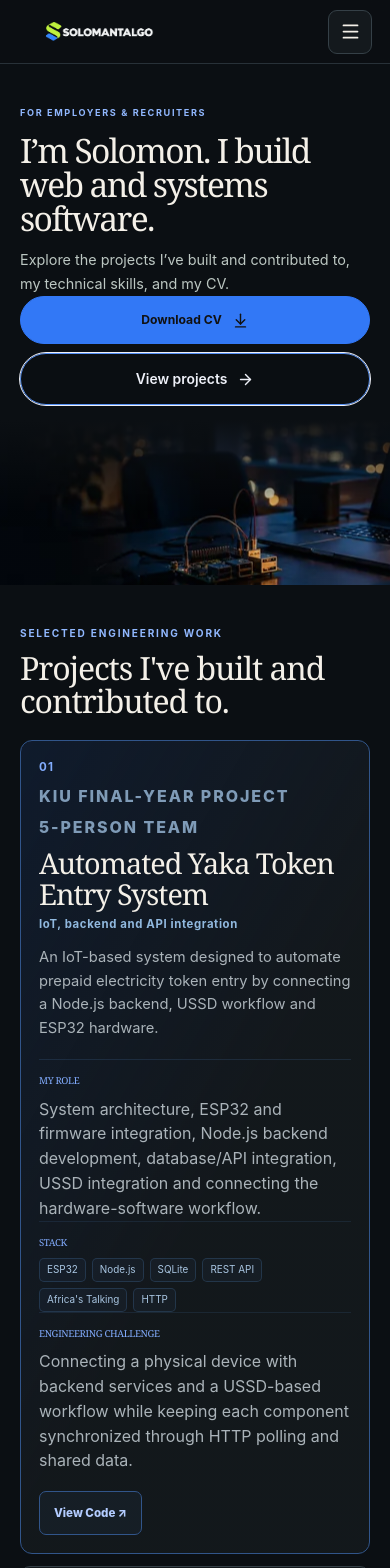
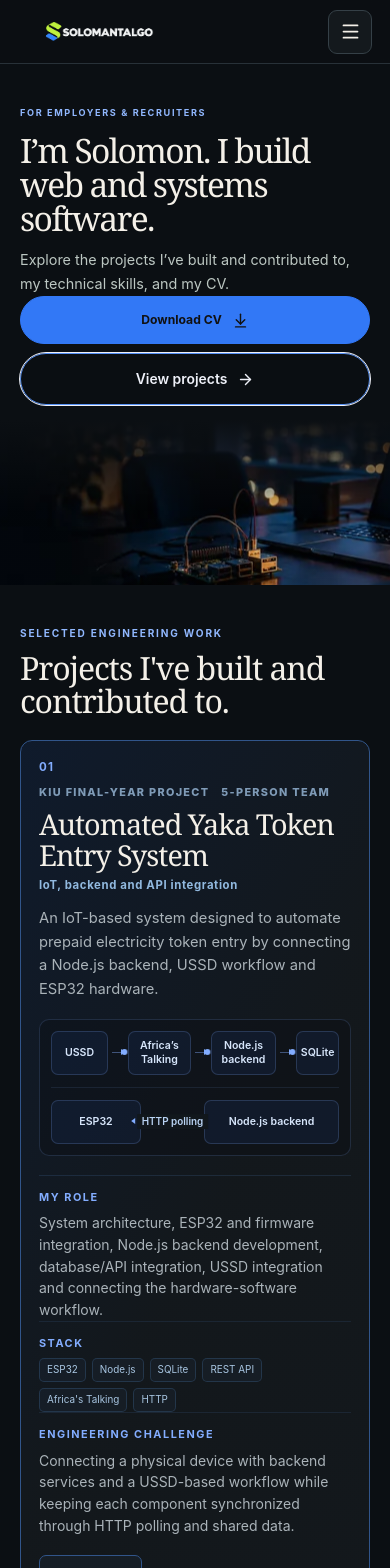
Before and after one commit to Solomantalgo/My-Portfolio-site, a React (Vite) app: page /developer in a window 390 px wide. Shown: the top 1568 px of the page. Built offline with nearby package versions, Linux system fonts and the light colour scheme.

Commit message:
Strengthen developer project proof and interactions

```diff
--- a/src/developer-polish.css
+++ b/src/developer-polish.css
@@ -175,17 +175,300 @@
 .developer :is(.featured-project-detail p, .compact-project-detail p,
   .compact-project-summary, .compact-project-workflow, .skill-grid p,
   .secondary-project-card > p) {
-  font-size: max(0.875rem, 1em);
+  font-size: 0.875rem;
 }
 
 .developer :is(.featured-project-meta, .compact-project-meta,
   .secondary-project-card > small, .developer-availability) {
-  font-size: max(0.68rem, 1em);
+  font-size: 0.68rem;
 }
 
 .developer :is(.actions .button, .compact-project-actions a,
   .featured-project-link, .more-projects-toggle, .dev-footer-links a) {
   min-height: 44px;
+}
+
+.developer-project-card {
+  position: relative;
+  isolation: isolate;
+  overflow: hidden;
+  translate: 0 0;
+  transition: translate 200ms ease;
+}
+
+.developer .more-projects-toggle {
+  display: inline-flex;
+  align-items: center;
+  justify-content: center;
+  gap: 9px;
+}
+
+.developer .more-projects-toggle svg {
+  transition: transform 200ms ease;
+}
+
+.developer .more-projects-toggle svg.is-open {
+  transform: rotate(180deg);
+}
+
+.developer-project-card::after,
+.secondary-project-card::after {
+  position: absolute;
+  z-index: -1;
+  inset: 0;
+  border-radius: inherit;
+  background: radial-gradient(circle at var(--mx, 50%) var(--my, 50%), rgba(50, 120, 246, 0.15), transparent 38%);
+  content: "";
+  opacity: 0;
+  transition: opacity 180ms ease;
+  pointer-events: none;
+}
+
+.developer-project-card :is(.featured-project-detail h4, .compact-project-detail h4,
+  .compact-project-workflow b) {
+  color: var(--dev-blue-light);
+  font-family: Inter, Arial, sans-serif;
+  font-size: 0.68rem;
+  font-weight: 700;
+  letter-spacing: 0.14em;
+  line-height: 1.35;
+  text-transform: uppercase;
+}
+
+.developer .developer-browser-preview {
+  overflow: hidden;
+  margin: 14px 0 17px;
+  border: 1px solid rgba(131, 173, 255, 0.2);
+  border-radius: 9px;
+  background: #0e1318;
+}
+
+.developer-browser-bar {
+  display: flex;
+  height: 32px;
+  align-items: center;
+  gap: 11px;
+  padding: 0 10px;
+  border-bottom: 1px solid rgba(53, 64, 71, 0.72);
+  color: #9aa7b1;
+  background: #171d22;
+  font: 500 0.68rem/1 Inter, Arial, sans-serif;
+}
+
+.developer-browser-dots {
+  display: inline-flex;
+  flex: 0 0 auto;
+  gap: 4px;
+}
+
+.developer-browser-dots i {
+  width: 7px;
+  height: 7px;
+  border-radius: 50%;
+  background: #52606a;
+}
+
+.developer-browser-address {
+  overflow: hidden;
+  min-width: 0;
+  white-space: nowrap;
+  text-overflow: ellipsis;
+}
+
+.developer-browser-preview img {
+  display: block;
+  width: 100%;
+  height: auto;
+  aspect-ratio: 3 / 2;
+  object-fit: cover;
+  object-position: center top;
+}
+
+.yaka-architecture {
+  margin: 21px 0 3px;
+  padding: 17px;
+  border: 1px solid rgba(131, 173, 255, 0.16);
+  border-radius: 10px;
+  background: rgba(11, 15, 19, 0.38);
+}
+
+.yaka-flow-row {
+  display: grid;
+  grid-template-columns: minmax(0, 1fr) 18px minmax(0, 1.2fr) 18px minmax(0, 1.15fr) 18px minmax(0, 0.75fr);
+  align-items: center;
+  gap: 6px;
+}
+
+.yaka-flow-row + .yaka-flow-row {
+  margin-top: 12px;
+  padding-top: 12px;
+  border-top: 1px solid rgba(131, 173, 255, 0.1);
+}
+
+.yaka-flow-row > span {
+  display: grid;
+  min-height: 40px;
+  place-items: center;
+  padding: 7px 8px;
+  border: 1px solid rgba(131, 173, 255, 0.2);
+  border-radius: 7px;
+  color: #d7e6fb;
+  background: rgba(50, 120, 246, 0.08);
+  font: 600 0.72rem/1.3 Inter, Arial, sans-serif;
+  text-align: center;
+}
+
+.yaka-flow-row > i {
+  position: relative;
+  height: 1px;
+  background: rgba(131, 173, 255, 0.42);
+}
+
+.yaka-flow-row > i::after {
+  position: absolute;
+  top: -3px;
+  right: -1px;
+  width: 0;
+  height: 0;
+  border-top: 3px solid transparent;
+  border-bottom: 3px solid transparent;
+  border-left: 4px solid #83adff;
+  content: "";
+}
+
+.yaka-flow-row > i::before {
+  position: absolute;
+  top: -3px;
+  left: 0;
+  width: 6px;
+  height: 6px;
+  border-radius: 50%;
+  background: #83adff;
+  content: "";
+  opacity: 0;
+  animation: yaka-poll-pulse 2.5s ease-in-out infinite;
+}
+
+.yaka-flow-device {
+  grid-template-columns: minmax(0, 0.8fr) minmax(60px, 0.4fr) minmax(0, 1.2fr);
+}
+
+.yaka-flow-device > i::before {
+  animation-direction: alternate;
+}
+
+.yaka-flow-device > i::after {
+  right: -1px;
+}
+
+.yaka-flow-device > i > b {
+  position: absolute;
+  z-index: 1;
+  top: 50%;
+  left: 50%;
+  padding: 2px 5px;
+  color: #b9d3f3;
+  background: #11171c;
+  font: 600 0.62rem/1.2 Inter, Arial, sans-serif;
+  white-space: nowrap;
+  transform: translate(-50%, -50%);
+}
+
+.yaka-flow-device > i > b::before {
+  position: absolute;
+  top: 50%;
+  left: -2px;
+  width: 0;
+  height: 0;
+  border-top: 3px solid transparent;
+  border-bottom: 3px solid transparent;
+  border-right: 4px solid #83adff;
+  content: "";
+  transform: translate(-100%, -50%);
+}
+
+@keyframes yaka-poll-pulse {
+  0% { opacity: 0; transform: translateX(0); }
+  15% { opacity: 1; }
+  85% { opacity: 1; transform: translateX(12px); }
+  100% { opacity: 0; transform: translateX(12px); }
+}
+
+.developer .secondary-project-card > small {
+  color: #98aec4;
+  font-family: Inter, Arial, sans-serif;
+  font-size: 0.68rem;
+  letter-spacing: 0.12em;
+  line-height: 1.5;
+}
+
+.developer .project-status {
+  align-self: flex-start;
+  margin-top: 9px;
+  padding: 5px 8px;
+  border: 1px solid rgba(237, 170, 82, 0.35);
+  border-radius: 999px;
+  color: #f1bf78;
+  background: rgba(237, 170, 82, 0.08);
+  font: 700 0.66rem/1.2 Inter, Arial, sans-serif;
+  letter-spacing: 0.09em;
+}
+
+@media (hover: hover) {
+  .developer-project-card:hover,
+  .secondary-project-card:hover {
+    border-color: rgba(131, 173, 255, 0.5);
+    translate: 0 -3px;
+  }
+
+  .developer-project-card:hover::after,
+  .secondary-project-card:hover::after {
+    opacity: 1;
+  }
+}
+
+@media (max-width: 700px) {
+  .developer .developer-browser-preview {
+    margin-block: 12px 14px;
+  }
+
+  .developer-browser-bar {
+    height: 30px;
+  }
+
+  .yaka-architecture {
+    margin-top: 17px;
+    padding: 11px;
+  }
+
+  .yaka-flow-row {
+    grid-template-columns: minmax(0, 1fr) 12px minmax(0, 1.1fr) 12px minmax(0, 1.15fr) 12px minmax(0, 0.75fr);
+    gap: 4px;
+  }
+
+  .yaka-flow-device {
+    grid-template-columns: minmax(0, 0.8fr) minmax(55px, 0.42fr) minmax(0, 1.2fr);
+  }
+
+  .yaka-flow-row > span {
+    min-height: 44px;
+    padding: 5px 3px;
+    font-size: 0.66rem;
+    overflow-wrap: anywhere;
+  }
+}
+
+@media (prefers-reduced-motion: reduce) {
+  .developer-project-card,
+  .developer-project-card::after,
+  .secondary-project-card::after {
+    transition: none;
+    translate: none;
+  }
+
+  .yaka-flow-row > i::before {
+    animation: none;
+  }
 }
 
 @media (prefers-reduced-motion: reduce) {
--- a/src/pages/Developer.jsx
+++ b/src/pages/Developer.jsx
@@ -1,6 +1,6 @@
 import { useEffect, useRef, useState } from "react";
 import { AnimatePresence, MotionConfig, motion } from "framer-motion";
-import { ArrowDownToLine, ArrowRight, Menu, X } from "lucide-react";
+import { ArrowDownToLine, ArrowRight, ChevronDown, Menu, X } from "lucide-react";
 import { Link } from "react-router-dom";
 import SEO from "../components/SEO";
 import Reveal from "../components/Reveal";
@@ -26,6 +26,8 @@ const secondaryProjects = [
     description:
       "Responsive pharmacy experience for browsing product categories, understanding healthcare services, finding the appropriate branch and contacting the team.",
     stack: ["HTML", "CSS", "JavaScript"],
+    image: "/images/jopeem-website-preview.png",
+    imageUrl: "jopeempharmacy.com",
     liveUrl: "https://jopeempharmacy.com",
     codeUrl: null,
   },
@@ -35,6 +37,8 @@ const secondaryProjects = [
     description:
       "Mobile-friendly salon presence combining services, prices, previous work, business information and WhatsApp booking.",
     stack: ["HTML", "CSS", "JavaScript"],
+    image: "/images/levinah-website-preview.png",
+    imageUrl: "levinahsalons.com",
     liveUrl: "https://www.levinahsalons.com",
     codeUrl: null,
   },
@@ -44,10 +48,39 @@ const secondaryProjects = [
     description:
       "An in-progress salon and spa product presenting services and supporting structured appointment requests and customer contact.",
     stack: ["HTML", "CSS", "JavaScript"],
+    image: null,
+    status: "WORK IN PROGRESS",
+    imageUrl: "",
     liveUrl: "https://stuwies-salon.vercel.app",
     codeUrl: null,
   },
 ];
+
+function BrowserPreview({ image = null, title, address }) {
+  if (!image) return null;
+  return (
+    <figure className="developer-browser-preview" aria-label={`${title} website preview`}>
+      <div className="developer-browser-bar" aria-hidden="true">
+        <span className="developer-browser-dots"><i /><i /><i /></span>
+        <span className="developer-browser-address">{address}</span>
+      </div>
+      <img src={image} alt={`${title} website screenshot`} loading="lazy" decoding="async" width="1200" height="800" />
+    </figure>
+  );
+}
+
+function trackCardGlow(event) {
+  if (!window.matchMedia("(hover: hover)").matches) return;
+  const bounds = event.currentTarget.getBoundingClientRect();
+  event.currentTarget.style.setProperty("--mx", `${event.clientX - bounds.left}px`);
+  event.currentTarget.style.setProperty("--my", `${event.clientY - bounds.top}px`);
+}
+
+function clearCardGlow(event) {
+  event.currentTarget.style.removeProperty("--mx");
+  event.currentTarget.style.removeProperty("--my");
+}
+
 export default function Developer() {
   const [showMoreProjects, setShowMoreProjects] = useState(false);
   const [mobileMenuOpen, setMobileMenuOpen] = useState(false);
@@ -216,7 +249,7 @@ export default function Developer() {
         <section id="projects" className="dev-projects">
           <small>SELECTED ENGINEERING WORK</small>
           <h2>Projects I've built and contributed to.</h2>
-          <article className="featured-engineering-project">
+          <Reveal as="article" delay={0.04} className="featured-engineering-project developer-project-card" onPointerMove={trackCardGlow} onPointerLeave={clearCardGlow}>
             <b>01</b>
             <div className="featured-project-body">
               <div className="featured-project-meta">
@@ -232,6 +265,14 @@ export default function Developer() {
                 token entry by connecting a Node.js backend, USSD workflow and
                 ESP32 hardware.
               </p>
+              <div className="yaka-architecture" role="img" aria-label="USSD connects through Africa's Talking to the Node.js backend, which uses SQLite. The ESP32 polls the backend over HTTP and receives responses.">
+                <div className="yaka-flow-row yaka-flow-services">
+                  <span>USSD</span><i aria-hidden="true" /><span>Africa’s Talking</span><i aria-hidden="true" /><span>Node.js backend</span><i aria-hidden="true" /><span>SQLite</span>
+                </div>
+                <div className="yaka-flow-row yaka-flow-device">
+                  <span>ESP32</span><i aria-hidden="true"><b>HTTP polling</b></i><span>Node.js backend</span>
+                </div>
+              </div>
               <div className="featured-project-breakdown">
                 <section className="featured-project-detail">
                   <h4>MY ROLE</h4>
@@ -263,21 +304,23 @@ export default function Developer() {
               </div>
               <a
                 className="featured-project-link"
-                href="https://github.com/Solomantalgo/ussd-electricity.git"
+                href="https://github.com/Solomantalgo/ussd-electricity"
                 target="_blank"
                 rel="noopener noreferrer"
+                aria-label="View code for Automated Yaka Token Entry System (opens in new tab)"
               >
                 View Code ↗
               </a>
             </div>
-          </article>
-          <article className="compact-engineering-project">
+          </Reveal>
+          <Reveal as="article" delay={0.08} id="kookee-cart" className="compact-engineering-project developer-project-card" onPointerMove={trackCardGlow} onPointerLeave={clearCardGlow}>
             <b>02</b>
             <div className="compact-project-body">
               <div className="compact-project-meta">
                 PROFESSIONAL PROJECT: KOOKEE ENTERPRISES
               </div>
               <h3>Kookee Cart</h3>
+              <BrowserPreview image={null} title="Kookee Cart" address="" />
               <p className="compact-project-summary">
                 React ecommerce platform built and deployed for Kookee
                 Enterprises and integrated with the company's existing WordPress
@@ -312,21 +355,23 @@ export default function Developer() {
                   Live Site ↗
                 </a>
                 <a
-                  href="https://github.com/Solomantalgo/kookee-cart.git"
+                  href="https://github.com/Solomantalgo/kookee-cart"
                   target="_blank"
                   rel="noopener noreferrer"
+                  aria-label="View code for Kookee Cart (opens in new tab)"
                 >
                   View Code ↗
                 </a>
               </div>
             </div>
-          </article>
-          <article className="compact-engineering-project">
+          </Reveal>
+          <Reveal as="article" delay={0.12} id="biteright-ordering" className="compact-engineering-project developer-project-card" onPointerMove={trackCardGlow} onPointerLeave={clearCardGlow}>
             <b>03</b>
             <div className="compact-project-body">
               <div className="compact-project-meta">
                 CLIENT PROJECT: RESTAURANT ORDERING
               </div>
+              <BrowserPreview image="/images/biteright-website-preview.png" title="BiteRight Ordering Experience" address="biteright-restuarant.vercel.app" />
               <h3>BiteRight Ordering Experience</h3>
               <p className="compact-project-summary">
                 A responsive ordering experience that lets customers browse the
@@ -368,7 +413,7 @@ export default function Developer() {
                 </a>
               </div>
             </div>
-          </article>
+          </Reveal>
           <div className="more-projects-toggle-wrap">
             <button
               type="button"
@@ -377,11 +422,13 @@ export default function Developer() {
               aria-controls="more-shipped-work"
               onClick={() => setShowMoreProjects((open) => !open)}
             >
-              {showMoreProjects ? "Show Less ↑" : "View More Projects ↓"}
+              <span>{showMoreProjects ? "Show Less" : "View More Projects"}</span>
+              <ChevronDown className={showMoreProjects ? "is-open" : ""} size={17} aria-hidden="true" />
             </button>
           </div>
+          <AnimatePresence initial={false}>
           {showMoreProjects && (
-            <div className="more-projects-panel" id="more-shipped-work">
+            <motion.div className="more-projects-panel" id="more-shipped-work" initial={{ height: 0, opacity: 0 }} animate={{ height: "auto", opacity: 1 }} exit={{ height: 0, opacity: 0 }} transition={{ height: { duration: 0.35, ease: [0.22, 1, 0.36, 1] }, opacity: { duration: 0.22 } }}>
               <div className="more-projects-intro">
                 <small>MORE SHIPPED WORK</small>
                 <h3>Other products and client work.</h3>
@@ -391,12 +438,18 @@ export default function Developer() {
                 </p>
               </div>
               <div className="secondary-project-grid">
-                {secondaryProjects.map((project) => (
-                  <article
+                {secondaryProjects.map((project, index) => (
+                  <Reveal
+                    as="article"
+                    delay={index * 0.07}
                     className="secondary-project-card"
                     key={project.name}
+                    onPointerMove={trackCardGlow}
+                    onPointerLeave={clearCardGlow}
                   >
+                    <BrowserPreview image={project.image} title={project.name} address={project.imageUrl} />
                     <small>{project.type}</small>
+                    {project.status && <span className="project-status">{project.status}</span>}
                     <h4>{project.name}</h4>
                     <p>{project.description}</p>
                     {project.stack.length > 0 && (
@@ -427,11 +480,12 @@ export default function Developer() {
                         </a>
                       )}
                     </div>
-                  </article>
+                  </Reveal>
                 ))}
               </div>
-            </div>
+            </motion.div>
           )}
+          </AnimatePresence>
         </section>
         <section id="skills">
           <small>TECHNICAL SUMMARY</small>
```
Also changed, not shown: src/developer-more-projects.css (+2 -13 lines).
